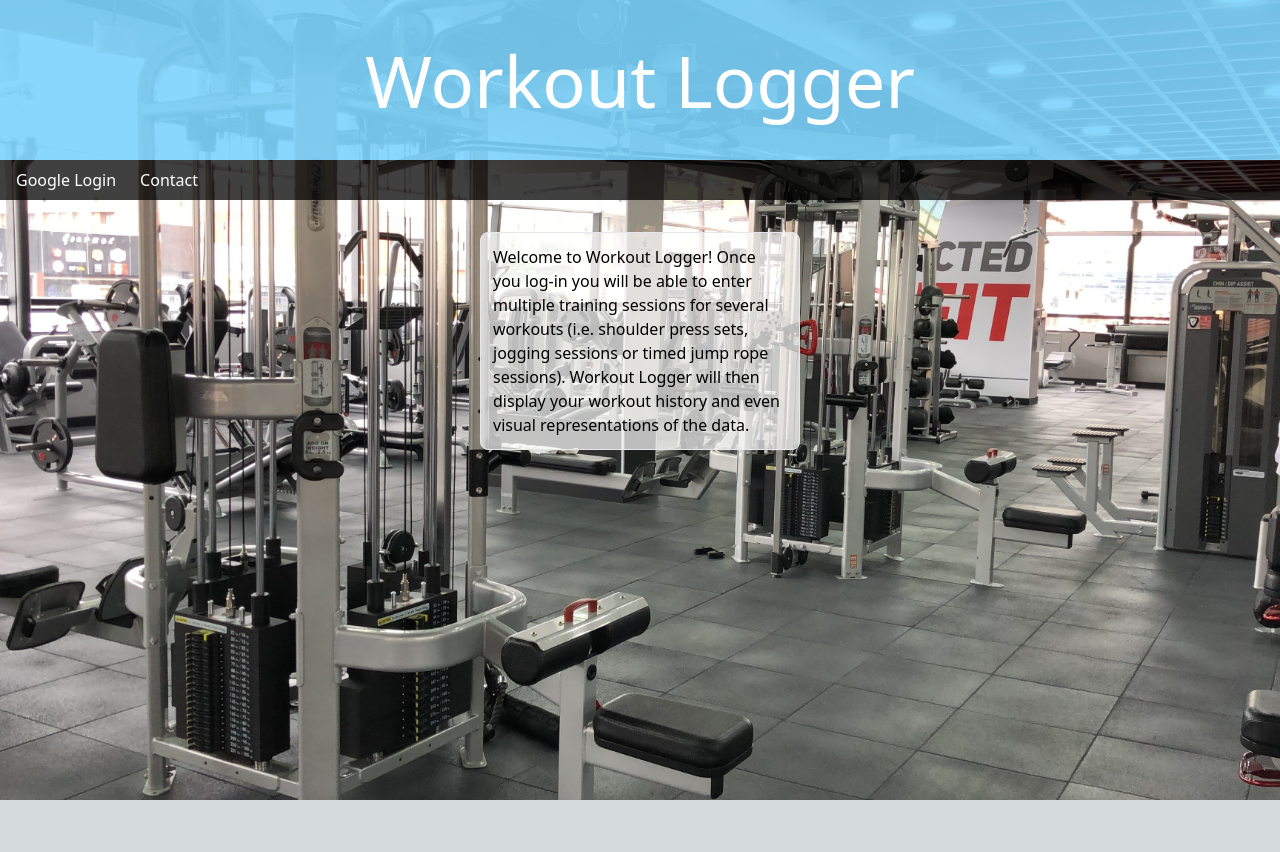
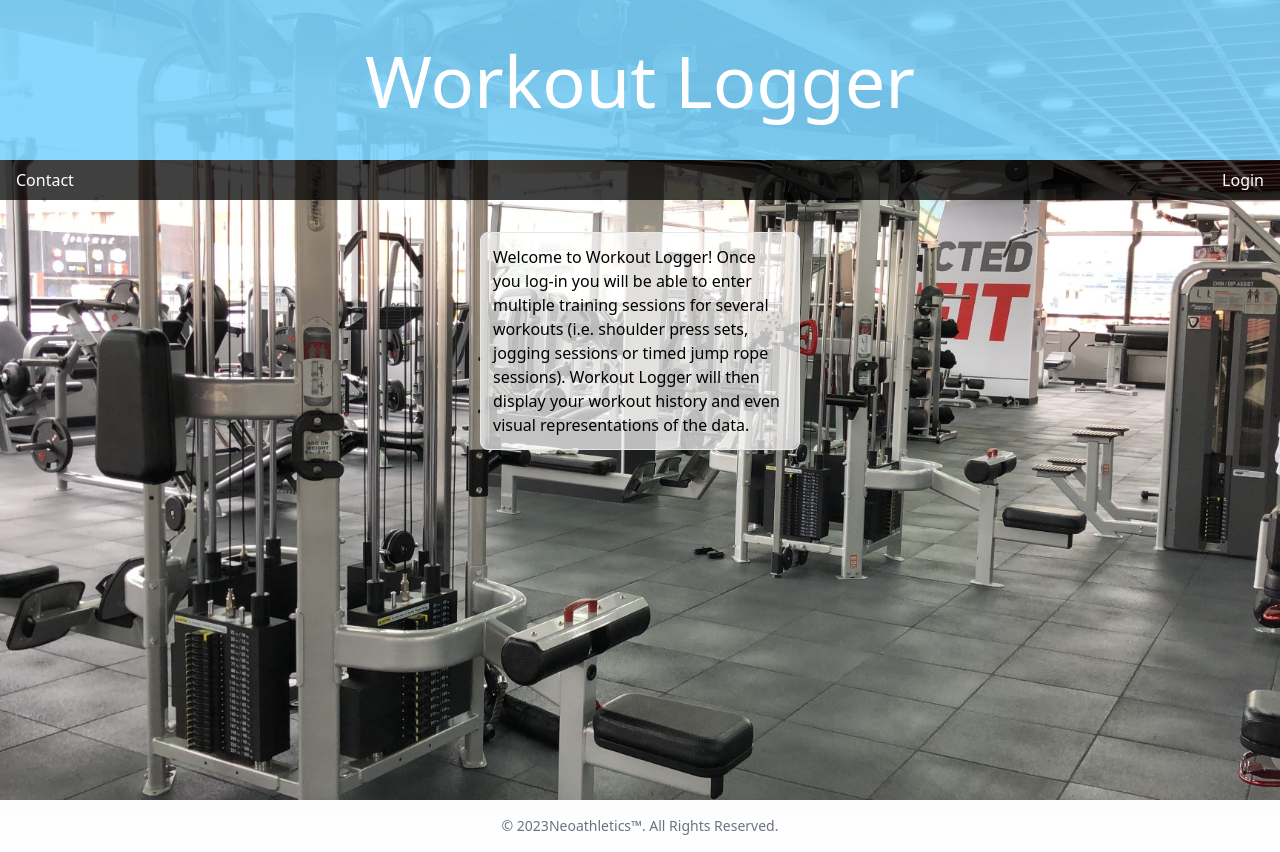
Before and after one commit to houston-boys/workout-logger, a Next.js app: page / in a window 1280 px wide. Before the commit the page ends 800 px from the top, so only its background shows below. Built offline with nearby package versions, Linux system fonts and the light colour scheme; no server answers.

Commit message:
feat: add contact page

```diff
--- a/src/pages/_app.js
+++ b/src/pages/_app.js
@@ -1,12 +1,10 @@
 import '@/styles/globals.css'
 import React from 'react';
 import { UserProvider } from '@auth0/nextjs-auth0/client';
-import UserInfo from '@/components/UserInfo';
 
 export default function App({ Component, pageProps }) {
   return (
     <UserProvider>
-      <UserInfo />
       <Component {...pageProps} />
     </UserProvider>
   );
--- /dev/null
+++ b/src/pages/contact.js
@@ -0,0 +1,53 @@
+import Head from 'next/head'
+import Link from 'next/link'
+import { useUser } from '@auth0/nextjs-auth0/client'
+
+export default function ContactPage() {
+    const { user } = useUser();
+
+    return (
+        <>
+            <Head>
+                <title>Workout Logger</title>
+                <meta name="description" content="Generated by create next app" />
+                <meta name="viewport" content="width=device-width, initial-scale=1" />
+                <link rel="icon" href="/favicon.ico" />
+            </Head>
+            <main className="bg-[url('../rodrigo-s-2mz9IKab7DE-unsplash.jpg')] bg-cover bg-center h-screen" data-testid="description">
+                <div className="w-full bg-sky-300 bg-opacity-90">
+                    <h1 className="grid h-40 place-items-center text-white text-7xl">Contact Us</h1>
+                </div>
+                <div className="flex bg-black bg-opacity-75 h-10">
+                    <Link href='/' className="hover:text-sky-200 text-white mt-2 ml-4">Home</Link>
+                    <div className='flex ml-auto mr-4'>
+                        {!user && <Link href="/api/auth/login" className="hover:text-sky-200 text-white ml-4 mt-2">Login</Link>}
+                        {user && <Link href="/api/auth/logout" className="hover:text-sky-200 text-white mt-2 ml-4">Logout</Link>}
+                    </div>
+                </div>
+                <div className="flex justify-center items-center bg-white bg-opacity-70 h-3/4">
+                        <div id='phone' className='mr-48'>
+                            <h2 className="flex justify-center text-2xl">By Phone</h2>
+                            <small className="flex justify-center">(Monday to Friday, 9am to 6pm PST)</small>
+                            <div>
+                                <div className="flex justify-center">North America Toll-Free:</div>
+                                <div className="flex justify-center">1-877-930-7483</div>
+                                <div className="flex justify-center">International:</div>
+                                <div className="flex justify-center">1-604-637-0780</div>
+                            </div>
+                        </div>
+                        <div id='email'>
+                            <h2 className="flex justify-center mt-4 text-2xl">Email Us</h2>
+                            <p className="flex justify-center mt-2 text-slate-700">Luisndrn@gmail.com</p>
+                        </div>
+                        <div id='github' className='ml-48'>
+                            <h2 className="flex justify-center text-2xl mt-4">Find Us On Github</h2>
+                            <p className="flex justify-center mt-2 text-slate-700">@WorkoutLogger</p>
+                        </div>
+                </div>
+            </main>
+            <footer class="m-4 dark:bg-gray-800">
+                <span class="flex justify-center text-sm text-gray-500 sm:text-center dark:text-gray-400">© 2023 <a href="" class="hover:underline">Neoathletics™</a>. All Rights Reserved.</span>
+            </footer>
+        </>
+    )
+}
--- a/src/pages/index.js
+++ b/src/pages/index.js
@@ -1,11 +1,14 @@
 import Head from 'next/head'
 import Link from 'next/link'
+import { useUser } from '@auth0/nextjs-auth0/client'
 
 export default function Home() {
+  const { user } = useUser();
+
   return (
     <>
       <Head>
-        <title>Create A Next App</title>
+        <title>Workout Logger</title>
         <meta name="description" content="Generated by create next app" />
         <meta name="viewport" content="width=device-width, initial-scale=1" />
         <link rel="icon" href="/favicon.ico" />
@@ -14,14 +17,20 @@ export default function Home() {
         <div className="w-full bg-sky-300 bg-opacity-90">
           <h1 className="grid h-40 place-items-center text-white text-7xl">Workout Logger</h1>
         </div>
-        <div className="flex justify-start bg-black bg-opacity-75 h-10">
-          <Link href="/api/auth/login" className="hover:text-sky-200 text-white mr-6 ml-4 mt-2">Google Login</Link>
-          <div className="hover:text-sky-200 text-white mt-2">Contact</div>
+        <div className="flex bg-black bg-opacity-75 h-10">
+          <Link href='/contact' className="hover:text-sky-200 text-white mt-2 ml-4">Contact</Link>
+          <div className='flex ml-auto mr-4'>
+            {!user && <Link href="/api/auth/login" className=" hover:text-sky-200 text-white ml-4 mt-2">Login</Link>}
+            {user && <Link href="/api/auth/logout" className=" hover:text-sky-200 text-white mt-2 ml-4">Logout</Link>}
+          </div>
         </div>
         <div className='flex justify-center'>
           <div className='mt-8 p-3 border-spacing-2 bg-white max-w-xs bg-opacity-70 border rounded-lg'>Welcome to Workout Logger! Once you log-in you will be able to enter multiple training sessions for several workouts (i.e. shoulder press sets, jogging sessions or timed jump rope sessions). Workout Logger will then display your workout history and even visual representations of the data.</div>
         </div>
       </main>
+      <footer class="m-4 dark:bg-gray-800">
+        <span class="flex justify-center text-sm text-gray-500 sm:text-center dark:text-gray-400">© 2023 <a href="" class="hover:underline">Neoathletics™</a>. All Rights Reserved.</span>
+      </footer>
     </>
   )
 }
```
